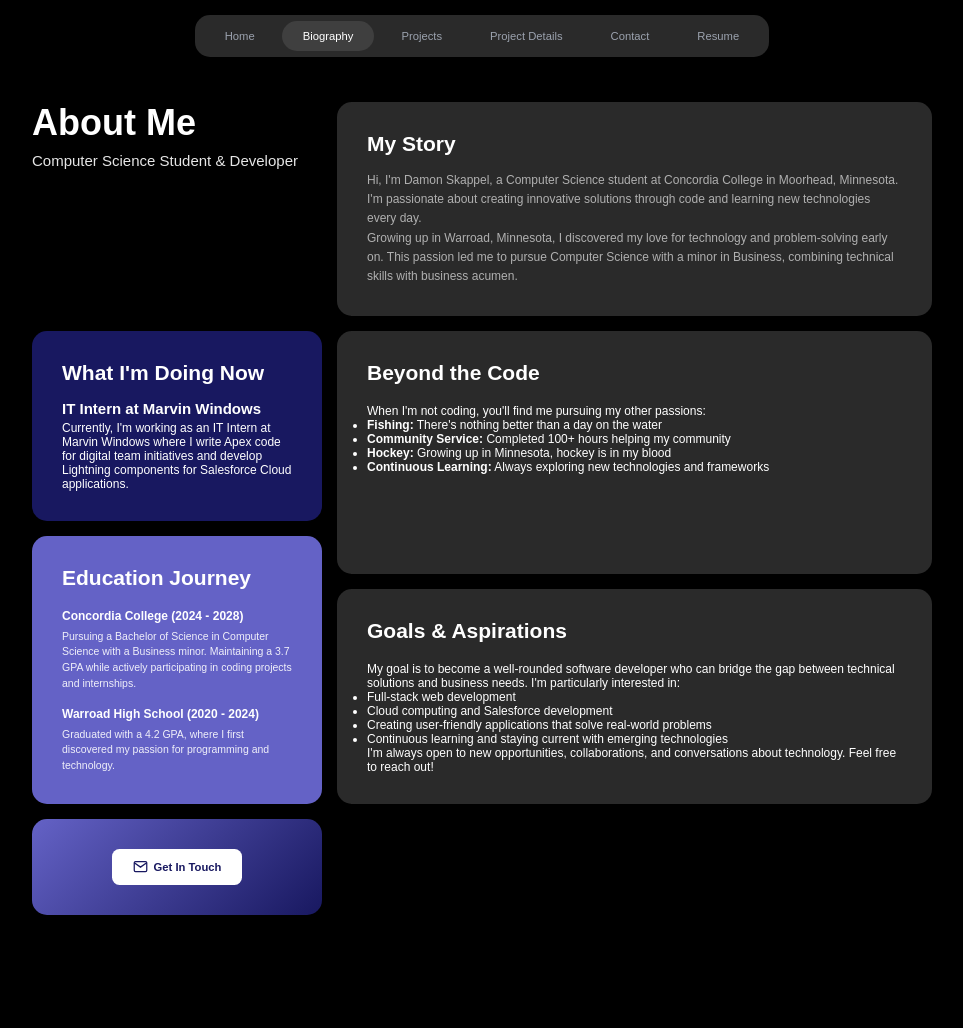
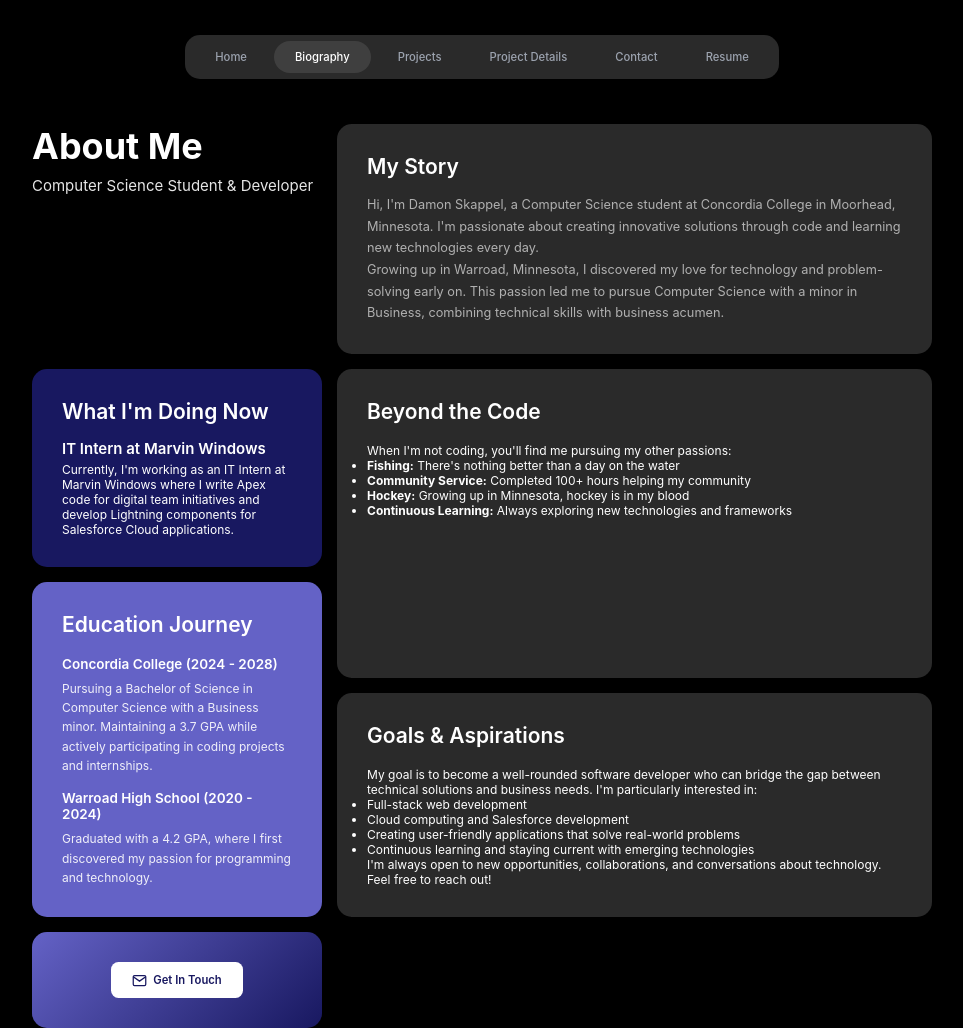
Before and after one commit to damonSkappel/DamonSkappelDevSite, a PHP site: page /biography.html in a window 1280 px wide. Shown: the whole page, without its empty margins (158-1121 px from the left). Before the commit the page ends 915 px from the top, so only its background shows below. Run offline with PHP 8.4, Linux system fonts and the light colour scheme.

Commit message:
Fix font consistency on biography page - remove conflicting Arial override, increase font sizes

```diff
--- a/styles.css
+++ b/styles.css
@@ -1361,8 +1361,8 @@ a.detail-value:hover {
 }
 
 .resume-summary p {
-  font-size: 16px;
-  line-height: 1.6;
+  font-size: 17px;
+  line-height: 1.7;
   color: #b0b0b0;
 }
 
@@ -1498,16 +1498,16 @@ a.detail-value:hover {
 }
 
 .skill-group h4 {
+  font-size: 18px;
+  font-weight: 600;
+  color: #fff;
+  margin-bottom: 10px;
+}
+
+.skill-group p {
   font-size: 16px;
-  font-weight: 600;
-  color: #fff;
-  margin-bottom: 8px;
-}
-
-.skill-group p {
-  font-size: 14px;
   color: rgba(255, 255, 255, 0.9);
-  line-height: 1.5;
+  line-height: 1.6;
 }
 
 /* Projects */
@@ -1867,13 +1867,7 @@ a.detail-value:hover {
   }
 }
 
-/* Page Layout */
-body {
-  font-family: Arial, sans-serif;
-  background: #f4f4f4;
-  margin: 0;
-  padding: 0;
-}
+/* Form Container (legacy) */
 
 /* Centered Container */
 .container {
```
Also changed, not shown: index.html (+6 -3 lines).
